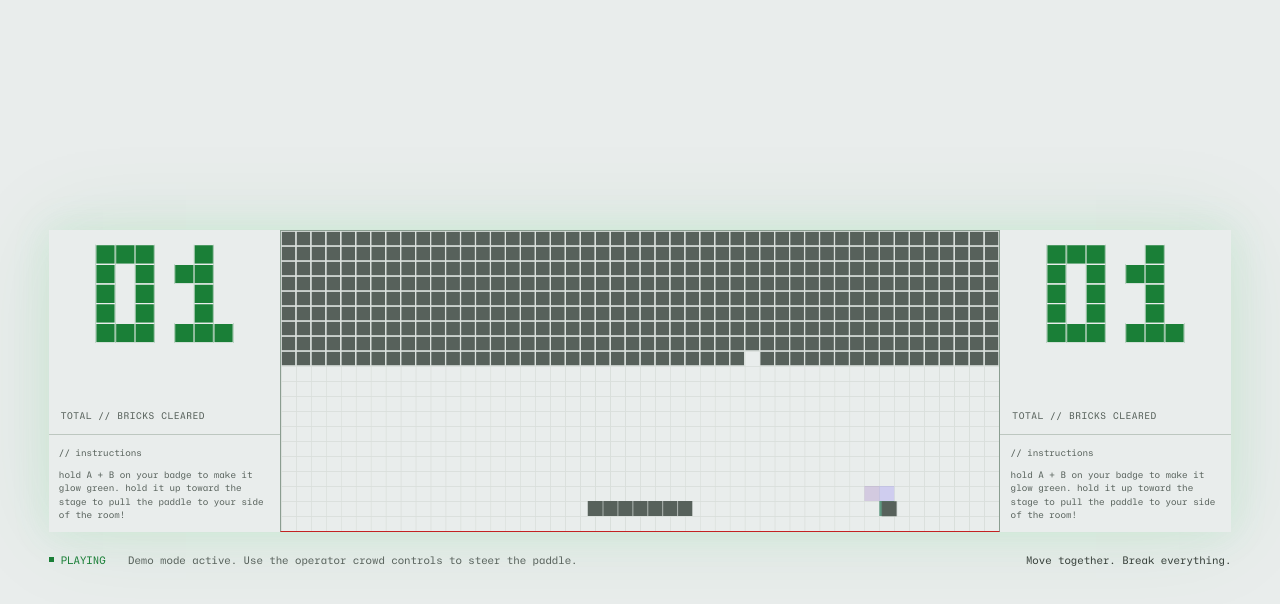
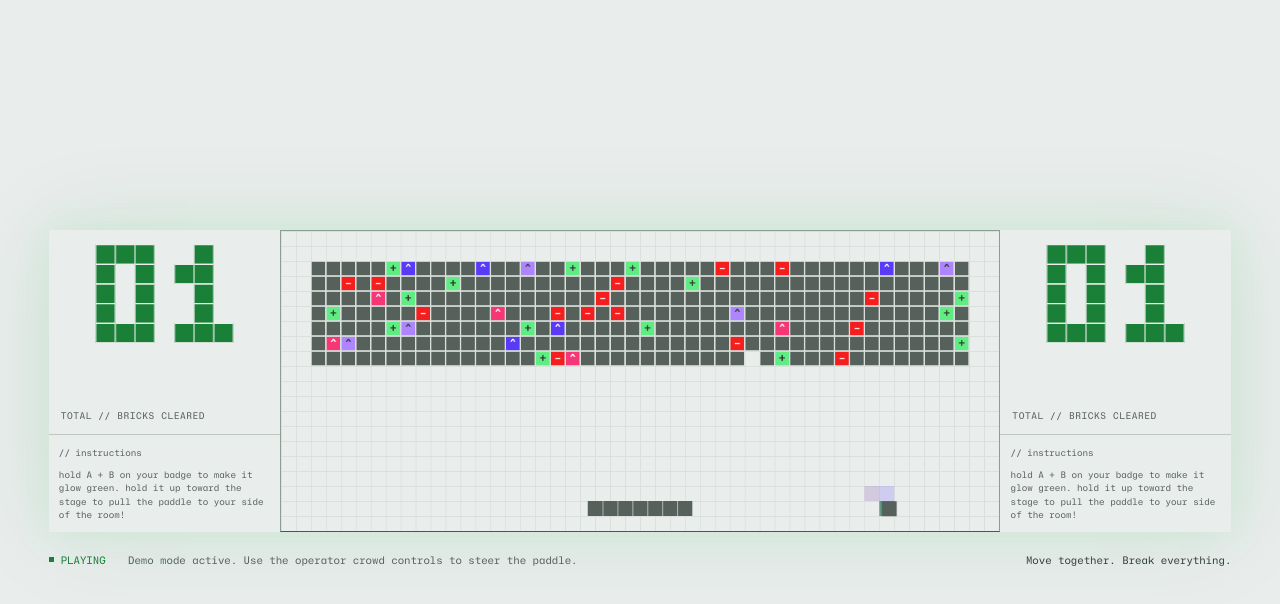
Before and after one commit to MuadSteeb/audience-breakout-playground, a plain HTML site: page audience.html in a window 1280 px wide. Both pictures are taken after a click on the button "Use demo mode". Drawn offline with Linux system fonts and the light colour scheme.

Commit message:
Publish inset board and special brick effects
Co-authored-by: Copilot App <223556219+Copilot@users.noreply.github.com>

```diff
--- a/audience.html
+++ b/audience.html
@@ -54,6 +54,7 @@
       <footer class="audience-footer">
         <div>
           <span class="play-state" id="playState">ready</span>
+          <span class="power-status" id="powerStatus" role="status" hidden></span>
           <span id="audienceStatus" role="status">Start the camera or use demo mode to play.</span>
         </div>
         <p class="stage-message" id="stageMessage">Move together. Break everything.</p>
--- a/js/audience.js
+++ b/js/audience.js
@@ -16,6 +16,7 @@ const startCameraButton = document.querySelector('#startCameraButton');
 const startDemoButton = document.querySelector('#startDemoButton');
 const cameraSelect = document.querySelector('#cameraSelect');
 const playState = document.querySelector('#playState');
+const powerStatus = document.querySelector('#powerStatus');
 const audienceStatus = document.querySelector('#audienceStatus');
 
 const CAMERA_DEVICE_STORAGE_KEY = 'audience.cameraDeviceId';
@@ -302,6 +303,9 @@ function animate(timestamp) {
   }
   renderer.draw(game, crowd, settings, activeSource(), sourceReady(), latestVision, game.paddleIntent(), delta);
   playState.textContent = !game.running ? 'ready' : game.paused ? 'paused' : game.missResetAt ? 'next ball' : 'playing';
+  const strengthLabel = game.strengthSeconds > 0 ? `strength // ${Math.ceil(game.strengthSeconds)}s` : '';
+  if (powerStatus.textContent !== strengthLabel) powerStatus.textContent = strengthLabel;
+  powerStatus.hidden = !strengthLabel;
   requestAnimationFrame(animate);
 }
 
--- a/js/game.js
+++ b/js/game.js
@@ -18,6 +18,8 @@ export class BreakoutGame {
     this.paddle = { x: width / 2 - 70, y: 0, width: 140, height: 20, targetX: width / 2 - 70, travelSpeed: 0 };
     this.ball = { x: 0, y: 0, radius: 12, speedX: 0, speedY: 0 };
     this.ballGeneration = 0;
+    this.strengthSeconds = 0;
+    this.paddleWidthBonus = 0;
     this.lastVisionBias = 0;
     this.lastInDeadZone = true;
   }
@@ -26,7 +28,7 @@ export class BreakoutGame {
     const previousSpeed = Math.hypot(this.ball.speedX, this.ball.speedY);
     const previousBaseSpeed = this.settings?.physics.ballSpeed;
     this.settings = settings;
-    this.paddle.width = settings.physics.paddleWidth;
+    this.resizePaddle(settings.physics.paddleWidth + this.paddleWidthBonus);
     this.paddle.height = settings.physics.paddleHeight;
     this.paddle.y = this.height - this.paddle.height - this.width / 48;
     this.paddle.x = clamp(this.paddle.x, 18, this.width - this.paddle.width - 18);
@@ -62,8 +64,11 @@ export class BreakoutGame {
     const brickWidth = this.width / cols;
     const brickHeight = brickWidth;
     this.bricks = [];
-    for (let row = 0; row < rows; row += 1) {
-      for (let col = 0; col < cols; col += 1) {
+    this.strengthSeconds = 0;
+    this.paddleWidthBonus = 0;
+    this.resizePaddle(this.settings.physics.paddleWidth);
+    for (let row = 2; row < rows; row += 1) {
+      for (let col = 2; col < cols - 2; col += 1) {
         this.bricks.push({
           x: col * brickWidth,
           y: row * brickHeight,
@@ -71,8 +76,40 @@ export class BreakoutGame {
           height: brickHeight,
           alive: true,
           shade: (row + col + row * 2) % 5,
+          type: 'normal',
         });
       }
+    }
+    const shuffled = [...this.bricks];
+    for (let index = shuffled.length - 1; index > 0; index -= 1) {
+      const other = Math.floor(Math.random() * (index + 1));
+      [shuffled[index], shuffled[other]] = [shuffled[other], shuffled[index]];
+    }
+    const specialCount = Math.round(this.bricks.length * 0.05);
+    ['strength', 'bonus', 'error'].forEach((type, group) => {
+      for (let index = 0; index < specialCount; index += 1) {
+        const brick = shuffled[group * specialCount + index];
+        brick.type = type;
+        if (type === 'strength') brick.variant = index % 3;
+      }
+    });
+  }
+
+  resizePaddle(width) {
+    const nextWidth = clamp(width, 60, Math.min(360, this.width - 36));
+    const offset = (this.paddle.width - nextWidth) / 2;
+    this.paddle.width = nextWidth;
+    this.paddle.x = clamp(this.paddle.x + offset, 18, this.width - nextWidth - 18);
+    this.paddle.targetX = clamp(this.paddle.targetX + offset, 18, this.width - nextWidth - 18);
+    this.paddleWidthBonus = nextWidth - this.settings.physics.paddleWidth;
+  }
+
+  applyBrickEffect(brick) {
+    if (brick.type === 'strength') {
+      this.strengthSeconds = 10;
+    } else if (brick.type === 'bonus' || brick.type === 'error') {
+      const direction = brick.type === 'bonus' ? 1 : -1;
+      this.resizePaddle(this.paddle.width + direction * this.width / 48);
     }
   }
 
@@ -87,6 +124,7 @@ export class BreakoutGame {
 
   resetBall() {
     this.ballGeneration += 1;
+    this.strengthSeconds = 0;
     const speed = this.settings?.physics.ballSpeed || 170;
     this.ball.x = this.paddle.x + this.paddle.width / 2;
     this.ball.y = this.paddle.y - this.ball.radius - 4;
@@ -180,6 +218,7 @@ export class BreakoutGame {
     // Time-based easing filters target jitter without depending on frame rate or ball substeps.
     const paddleFollow = -Math.expm1(-stepDelta / PADDLE_RESPONSE_SECONDS);
     for (let step = 0; step < steps; step += 1) {
+      this.strengthSeconds = Math.max(0, this.strengthSeconds - deltaSeconds / steps);
       const maxPaddleStep = this.paddle.travelSpeed * stepDelta;
       this.paddle.x += clamp(
         (this.paddle.targetX - this.paddle.x) * paddleFollow,
@@ -194,7 +233,9 @@ export class BreakoutGame {
         break;
       }
       this.handlePaddleCollision();
+      const generation = this.ballGeneration;
       this.handleBrickCollisions();
+      if (generation !== this.ballGeneration) break;
     }
   }
 
@@ -255,6 +296,9 @@ export class BreakoutGame {
       brick.alive = false;
       this.score += 1;
       this.audio.play('brick');
+      this.applyBrickEffect(brick);
+      const piercing = this.strengthSeconds > 0;
+      if (!piercing) {
         const overlaps = [
           { axis: 'x', value: ball.x + ball.radius - brick.x },
           { axis: 'x', value: brick.x + brick.width - (ball.x - ball.radius) },
@@ -267,12 +311,14 @@ export class BreakoutGame {
         } else {
           ball.speedY *= -1;
         }
+      }
       if (this.bricks.every((item) => !item.alive)) {
         this.audio.play('clear');
         this.createBricks();
         this.resetBall();
+        return;
       }
-      return;
+      if (!piercing) return;
     }
   }
 
@@ -281,6 +327,7 @@ export class BreakoutGame {
       running: this.running,
       paused: this.paused,
       score: this.score,
+      strengthSeconds: this.strengthSeconds,
       ball: { x: this.ball.x, y: this.ball.y },
       paddle: { x: this.paddle.x, width: this.paddle.width },
     };
--- a/js/operator.js
+++ b/js/operator.js
@@ -146,6 +146,9 @@ function updateRuntime(runtime) {
     return;
   }
   gameStateEl.textContent = !runtime.running ? 'Stopped' : runtime.paused ? 'Paused' : 'Running';
+  if (runtime.strengthSeconds > 0) {
+    gameStateEl.textContent += ` / Strength ${Math.ceil(runtime.strengthSeconds)}s`;
+  }
   cameraStateEl.textContent = runtime.cameraState || 'Offline';
   operatorScore.textContent = String(runtime.score ?? 0);
   visionCounts.textContent = `${runtime.vision?.left ?? 0} / ${runtime.vision?.right ?? 0}`;
--- a/js/renderer.js
+++ b/js/renderer.js
@@ -15,6 +15,7 @@ function interpolateColor(start, end, amount) {
 const ACCENT = '#5fed83';
 const TRAIL_COLORS = ['#1a7f37', '#583af7', '#c05200'];
 const BURST_COLORS = ['#5fed83', '#bba00a', '#583af7', '#c05200', '#f73678', '#ae85ff'];
+const STRENGTH_COLORS = ['#ae85ff', '#f73678', '#583af7'];
 const PIXEL_DIGITS = [
   ['111', '101', '101', '101', '111'],
   ['010', '110', '010', '010', '111'],
@@ -87,7 +88,7 @@ export class GameRenderer {
       }
     }
     if (settings.appearance.showBall && game.running) {
-      context.fillStyle = settings.appearance.ballColor;
+      context.fillStyle = game.strengthSeconds > 0 ? '#583af7' : settings.appearance.ballColor;
       context.fillRect(
         game.ball.x - game.ball.radius, game.ball.y - game.ball.radius,
         game.ball.radius * 2, game.ball.radius * 2,
@@ -421,7 +422,10 @@ export class GameRenderer {
 
   drawBrick(brick, settings) {
     const context = this.context;
-    const color = interpolateColor(
+    const color = brick.type === 'strength' ? STRENGTH_COLORS[brick.variant]
+      : brick.type === 'bonus' ? ACCENT
+        : brick.type === 'error' ? '#f41e1e'
+          : interpolateColor(
       settings.appearance.brickLowColor,
       settings.appearance.brickHighColor,
       brick.shade / 4,
@@ -430,5 +434,16 @@ export class GameRenderer {
     context.fillRect(brick.x, brick.y, brick.width, brick.height);
     context.strokeStyle = '#d9dfdb';
     context.strokeRect(brick.x + 0.5, brick.y + 0.5, brick.width - 1, brick.height - 1);
+    const symbol = { strength: '^', bonus: '+', error: '-' }[brick.type];
+    if (symbol) {
+      context.save();
+      context.fillStyle = brick.type === 'bonus' || (brick.type === 'strength' && brick.variant === 0)
+        ? '#343d37' : '#ffffff';
+      context.font = `bold ${Math.round(brick.height * 0.7)}px "Mona Sans Mono", monospace`;
+      context.textAlign = 'center';
+      context.textBaseline = 'middle';
+      context.fillText(symbol, brick.x + brick.width / 2, brick.y + brick.height / 2);
+      context.restore();
+    }
   }
 }
--- a/styles.css
+++ b/styles.css
@@ -159,6 +159,7 @@ h1 { margin-bottom: 0; letter-spacing: -0.04em; }
   text-transform: uppercase;
 }
 .play-state::before { content: ""; display: inline-block; width: 5px; height: 5px; margin: 0 7px 2px 0; background: currentColor; }
+.power-status { color: #583af7; margin-right: 1rem; }
 .startup-panel {
   position: absolute;
   z-index: 4;
```
Also changed, not shown: operator.html (+2 -1 lines). Lines whose indentation alone changed are shown as unchanged.
